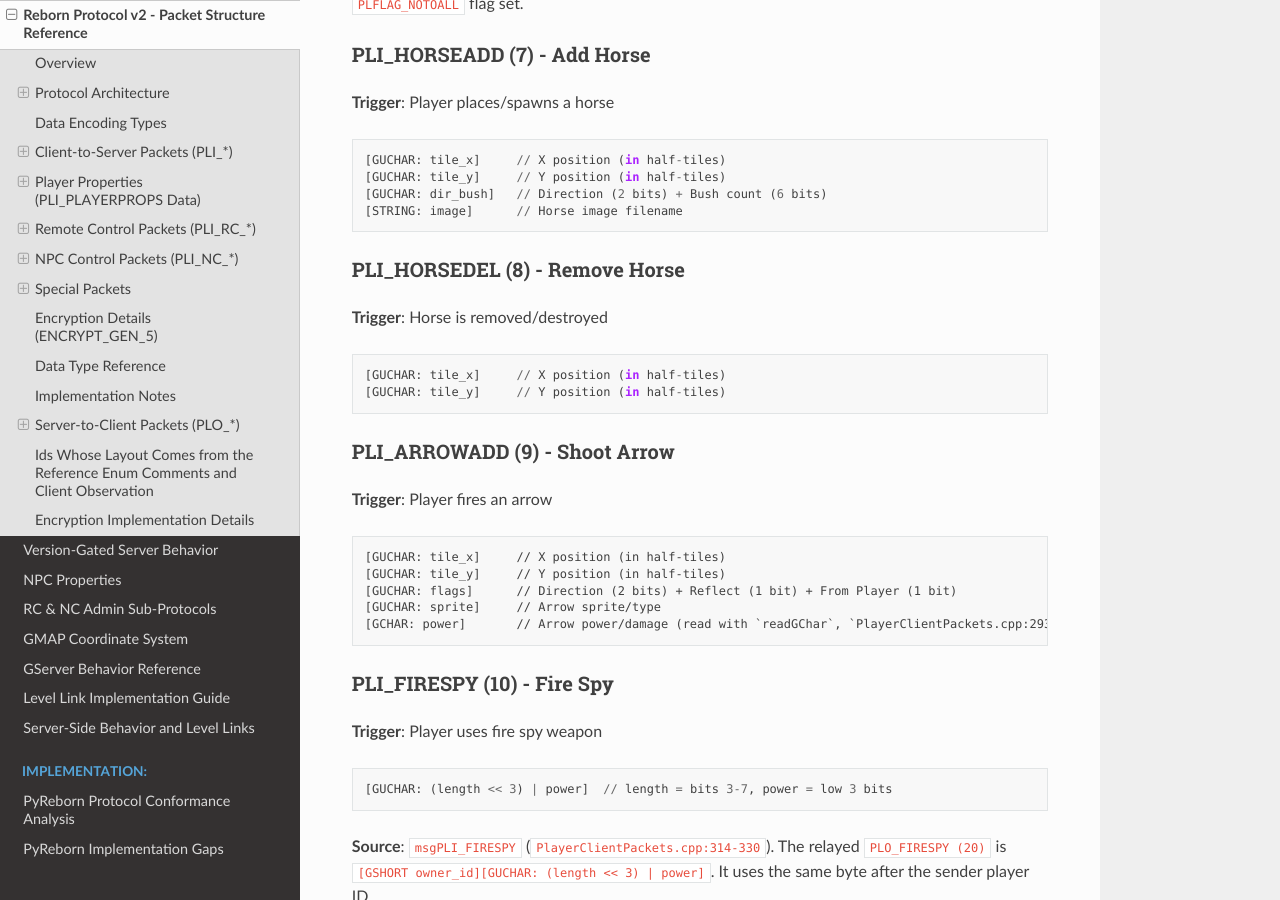
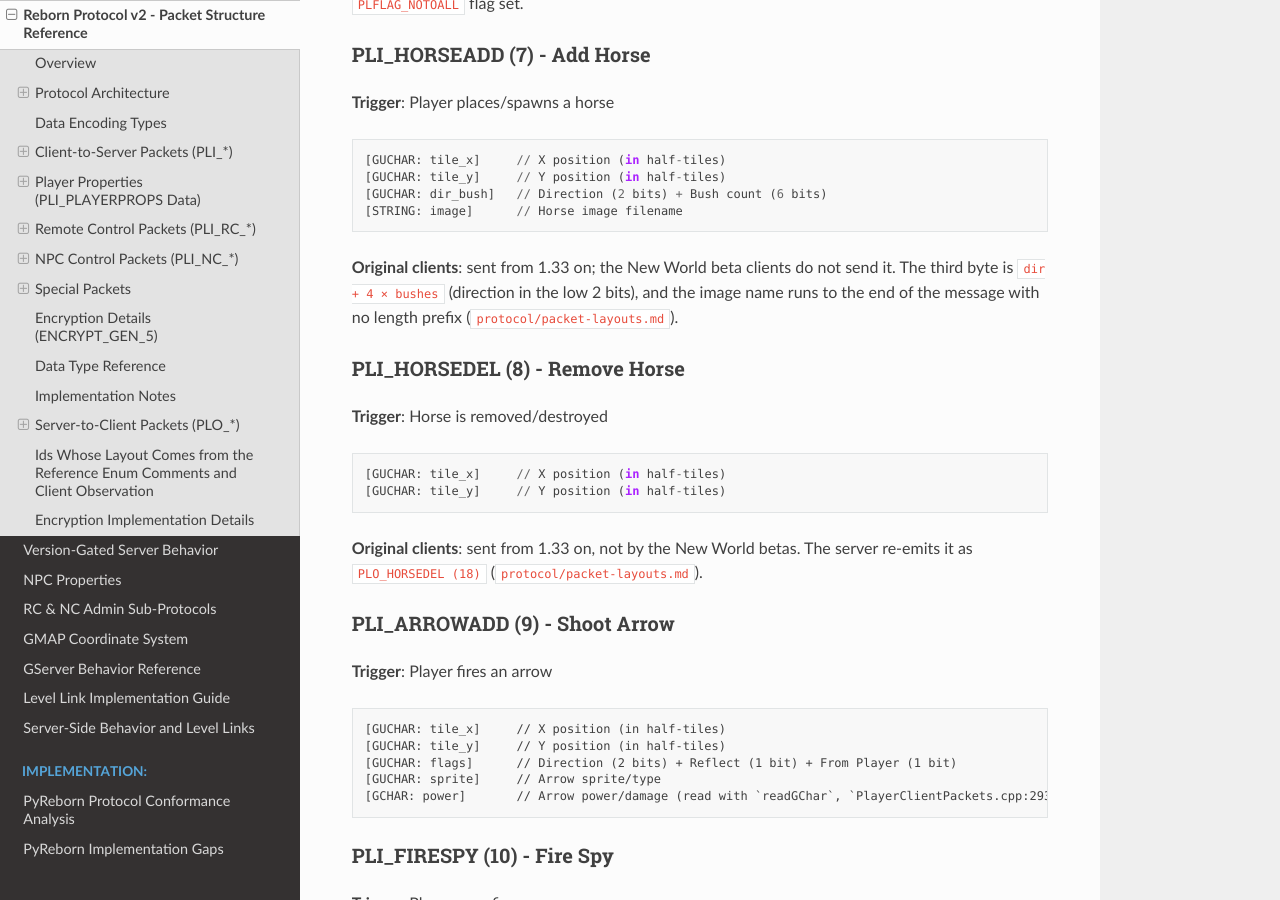
Before and after one commit to hosler/reborn-protocol-docs, a Sphinx documentation site: the page built from docs/protocol/packet-structures.md, in a window 1280 px wide and 900 px high, scrolled down 4347 px. Built offline with Sphinx 7.4.7 and the Read the Docs theme 3.1.0, drawn with Linux system fonts in a browser that asks for light colours.

Commit message:
Horses: which clients send 7 and 8, and the third byte
Co-Authored-By: Claude Opus 5.5 <noreply@anthropic.com>
Claude-Session: https://claude.ai/code/session_01UG2Sqj3AfdfVRC86AzKWQa

````diff
--- a/docs/protocol/packet-structures.md
+++ b/docs/protocol/packet-structures.md
@@ -186,12 +186,19 @@ text still works for any message that does not contain those digits. It relays
 [STRING: image]      // Horse image filename
 ```
 
+**Original clients**: sent from 1.33 on; the New World beta clients do not send it. The third
+byte is `dir + 4 × bushes` (direction in the low 2 bits), and the image name runs to the end
+of the message with no length prefix ([`protocol/packet-layouts.md`](https://github.com/squirelworks/Graal_analysis/blob/main/protocol/packet-layouts.md)).
+
 ### PLI_HORSEDEL (8) - Remove Horse
 **Trigger**: Horse is removed/destroyed
 ```
 [GUCHAR: tile_x]     // X position (in half-tiles)
 [GUCHAR: tile_y]     // Y position (in half-tiles)
 ```
+
+**Original clients**: sent from 1.33 on, not by the New World betas. The server re-emits it
+as `PLO_HORSEDEL (18)` ([`protocol/packet-layouts.md`](https://github.com/squirelworks/Graal_analysis/blob/main/protocol/packet-layouts.md)).
 
 ### PLI_ARROWADD (9) - Shoot Arrow
 **Trigger**: Player fires an arrow
````
